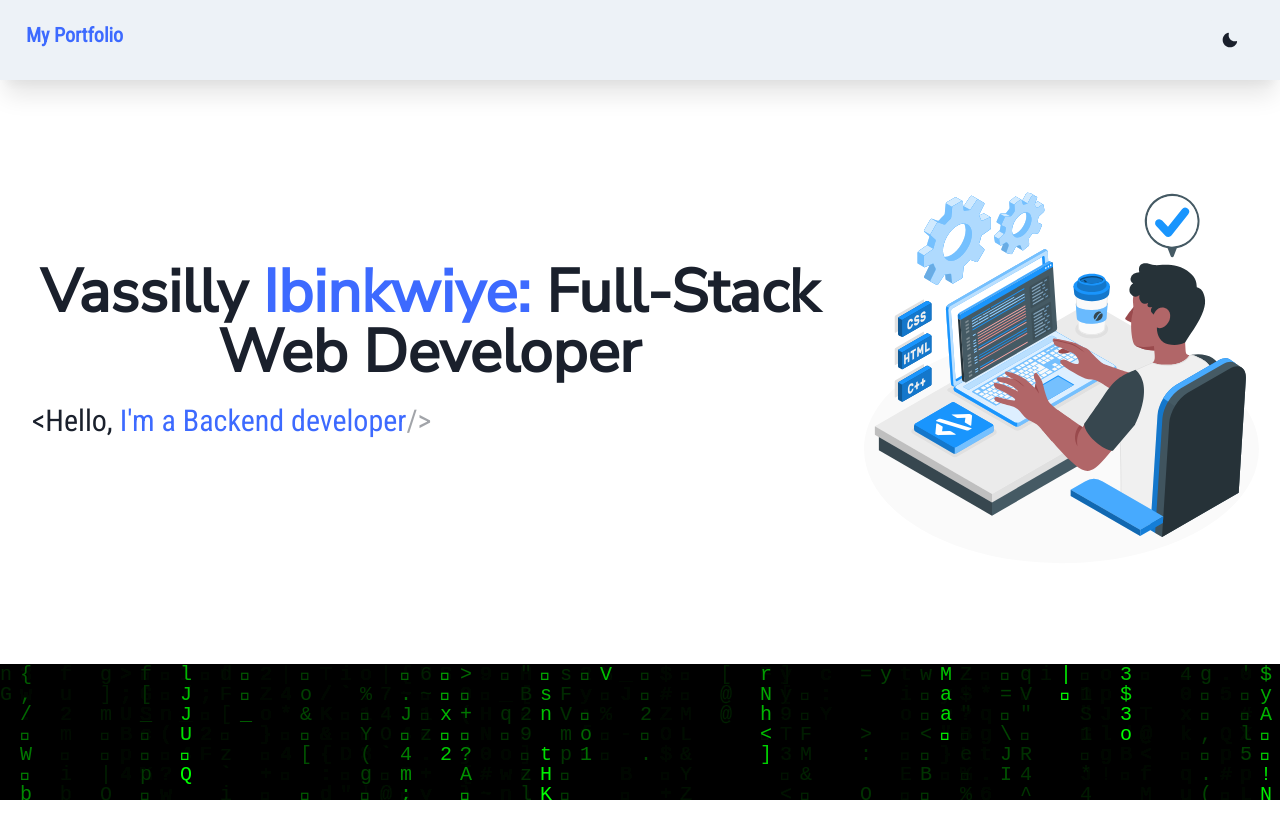
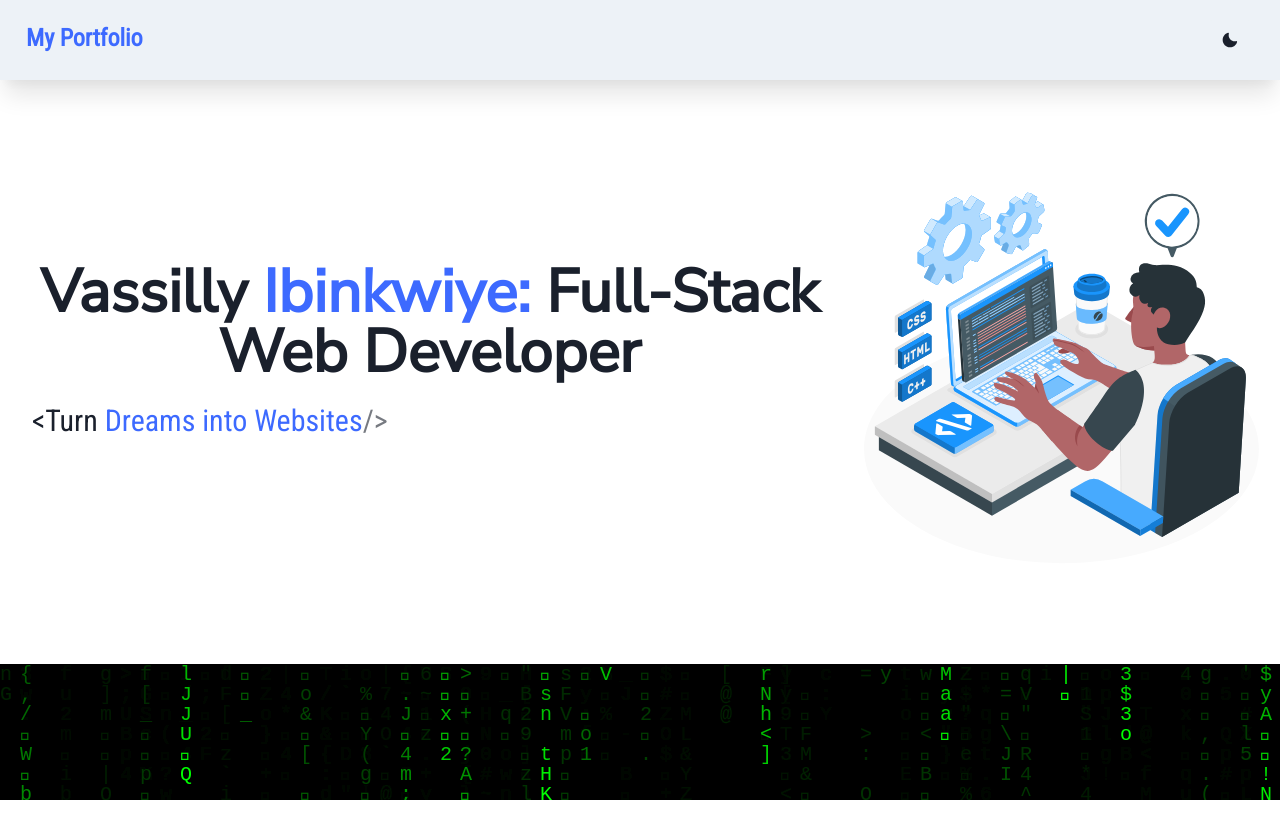
Before and after one commit to redMulla/react-portfolio, a React (Create React App) app: page / in a window 1280 px wide. Shown: the top 838 px of the page. Built offline with nearby package versions, Linux system fonts and the light colour scheme.

Commit message:
hero words adjustment

```diff
--- a/package.json
+++ b/package.json
@@ -9,6 +9,8 @@
     "@emotion/styled": "^11.11.5",
     "@fontsource/nunito-sans": "^5.0.13",
     "@fontsource/roboto-condensed": "^5.0.16",
+    "@splinetool/react-spline": "^4.0.0",
+    "@splinetool/runtime": "^1.9.0",
     "@testing-library/jest-dom": "^5.14.1",
     "@testing-library/react": "^13.0.0",
     "@testing-library/user-event": "^13.2.1",
--- a/src/components/Hero.tsx
+++ b/src/components/Hero.tsx
@@ -9,6 +9,7 @@ import {
 } from '@chakra-ui/react';
 import React, { useEffect, useRef } from 'react';
 import Typed from 'typed.js';
+// import { Keyboard3d } from './Keyboard3d';
 
 export const Hero = () => {
   const el = useRef(null);
@@ -16,9 +17,9 @@ export const Hero = () => {
   useEffect(() => {
     const typed = new Typed(el.current, {
       strings: [
-        "I'm a Frontend developer",
-        "I'm a Backend developer",
-        "I'm a FullStack developer",
+        "Ideas into Reality",
+        "Dreams into Websites",
+        "Challenges into Success",
       ],
       typeSpeed: 90,
       loop: true,
@@ -52,13 +53,14 @@ export const Hero = () => {
               Developer
             </Heading>
             <Text fontSize="3xl" pt="4" pl="4">
-              &lt;Hello, <span className="blueText" ref={el} />{' '}
+              &lt;Turn <span className="blueText" ref={el} />{' '}
             </Text>
           </GridItem>
           <GridItem rowSpan={2} colSpan={2}>
             <Box pt="7">
               <Image src="./images/Hand coding-amico.svg" />
             </Box>
+            {/* <Keyboard3d></Keyboard3d> */}
           </GridItem>
         </Grid>
       </Container>
--- a/src/components/NavBar.tsx
+++ b/src/components/NavBar.tsx
@@ -27,7 +27,7 @@ export const NavBar = () => {
         display="flex"
         justifyContent="space-between"
       >
-        <Text fontSize="xl" className="blueText" fontWeight="bold">
+        <Text fontSize="2xl" className="blueText" fontWeight="bold">
           My Portfolio
         </Text>
         <Button
```
Also changed, not shown: 1 other file (tests, documents, lock files or other folders).
